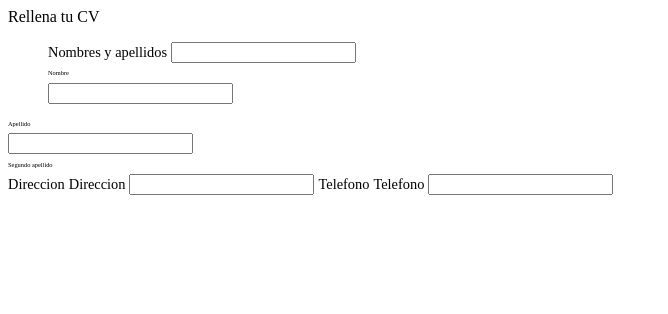
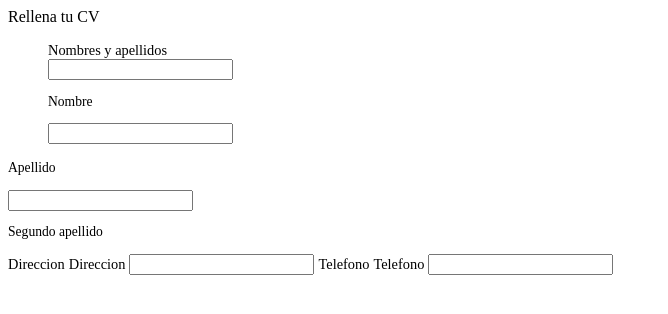
Before and after one commit to Galparsson98/DAM-2015, a plain HTML site: page Misitioa/Formulario1.html in a window 1280 px wide. Shown: the whole page, without its empty margins (0-668 px from the left). Drawn offline with Linux system fonts and the light colour scheme.

Commit message:
reparando

```diff
--- a/Misitioa/formulario1.css
+++ b/Misitioa/formulario1.css
@@ -1,3 +1,3 @@
 label {font-size: 0.9em;}
-p {font-size: 0.4em;}
-div { display:block;}
+p {font-size: 0.85em;}
+#Label0 { display:block;}
```
Also changed, not shown: Misitioa/Formulario1.html (+1 -2 lines).
